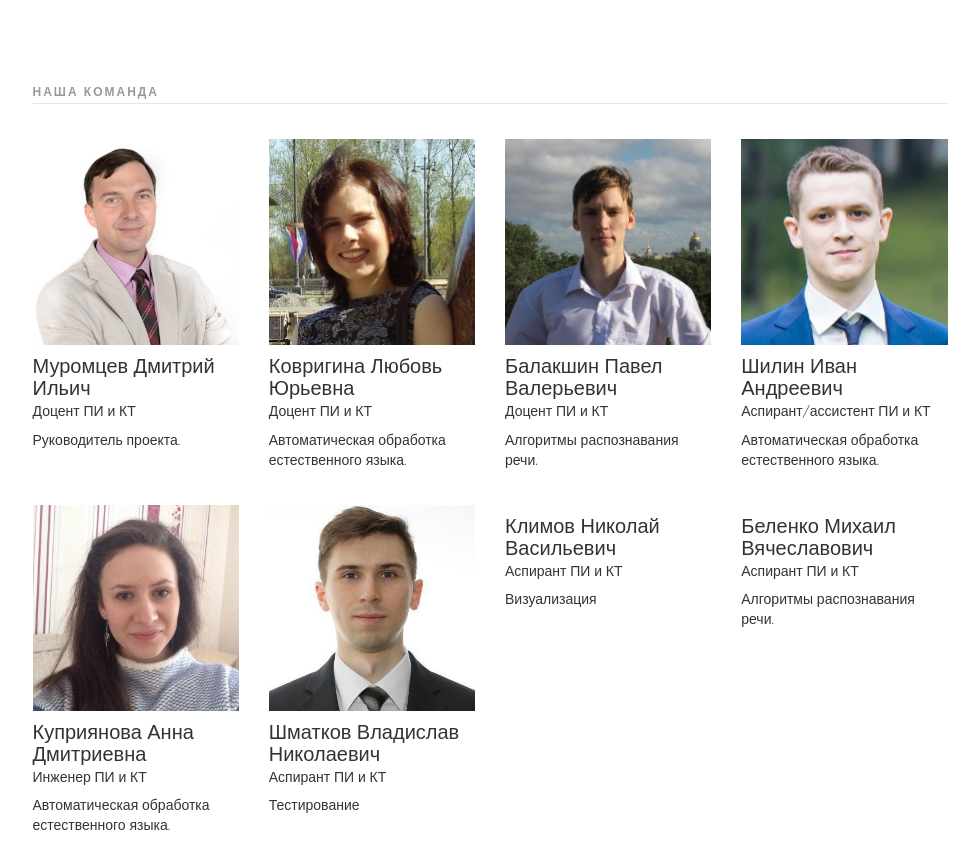
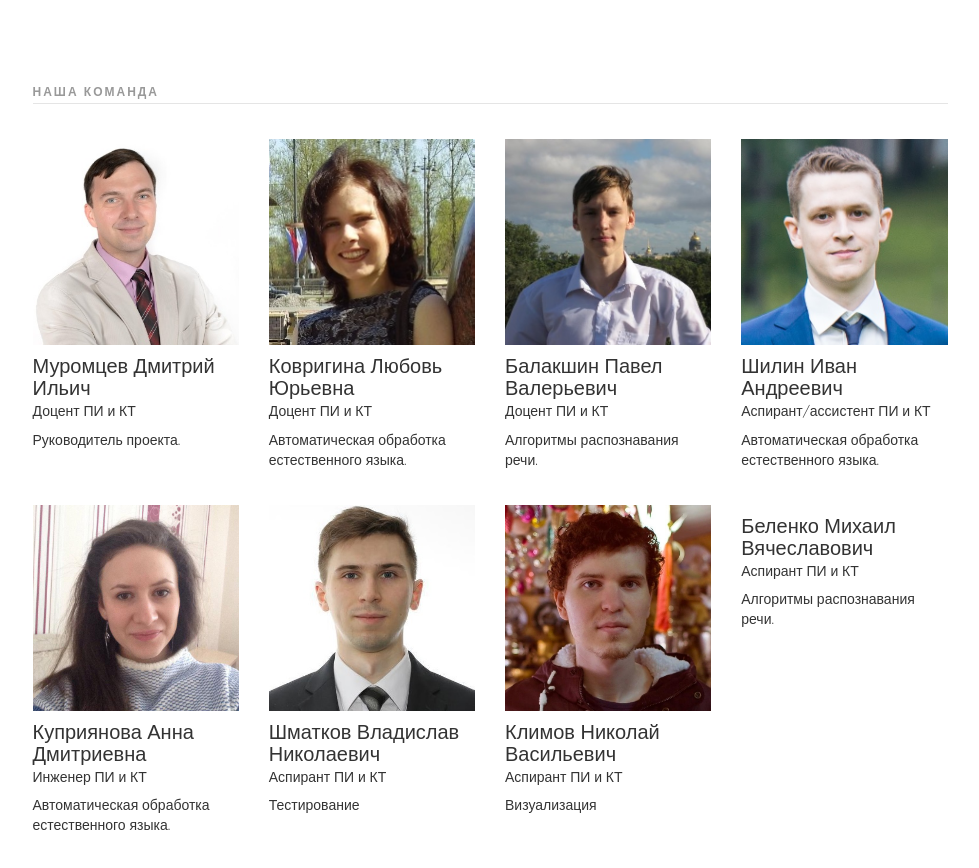
Before and after one commit to Amberdr0p/Amberdr0p.github.io, a plain HTML site: page index.html in a window 1280 px wide. Shown: the whole page, without its empty margins (150-1129 px from the left). Drawn offline with nearby package versions, Linux system fonts and the light colour scheme.

Commit message:
Added Klimov.png

```diff
--- a/index.html
+++ b/index.html
@@ -98,7 +98,7 @@
             </div>
 			<div class="col-lg-3 col-md-3 col-sm-4 col-xs-12 profile">
               <div class="img-box">
-                <!--<img src="img/Klimov.jpg" class="img-responsive">
+                <img src="img/Klimov.png" class="img-responsive">
                 <!-- <ul class="text-center">
                   <a href="#"><li><i class="fa fa-facebook"></i></li></a>
                   <a href="#"><li><i class="fa fa-twitter"></i></li></a>
```
Also changed, not shown: img/Klimov.png (added).
